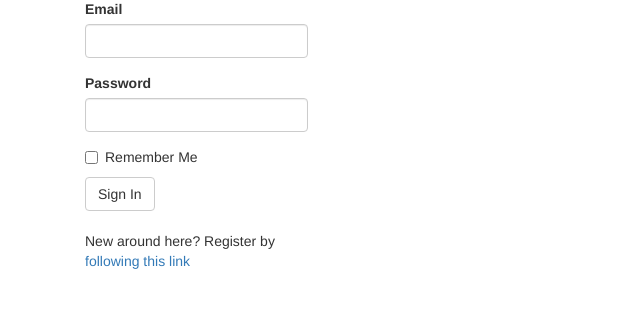
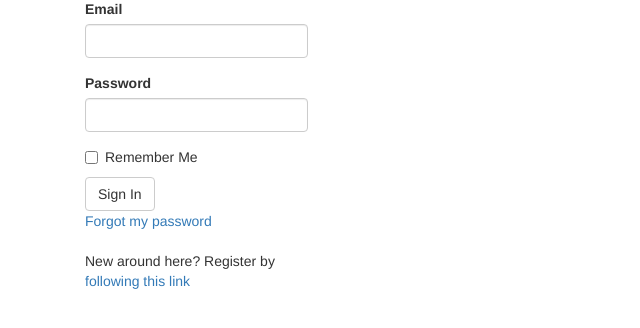
Before and after one commit to jonodrew/fusion, a Flask app: page /login in a window 1280 px wide. Shown: the part 143-471 px from the top of the page, without its empty margins (0-640 px from the left). Run offline with Flask 2, Linux system fonts and the light colour scheme; parts of the project's set-up code (start-up, migrations or seed data) failed here and were passed over; some libraries are stand-ins or nearby versions.

Commit message:
Completed password reset route

```diff
--- a/app/forms.py
+++ b/app/forms.py
@@ -1,6 +1,6 @@
 from flask_wtf import FlaskForm
 from wtforms import StringField, PasswordField, BooleanField, SubmitField, SelectField, TextAreaField, RadioField
-from wtforms.validators import DataRequired, EqualTo, ValidationError
+from wtforms.validators import DataRequired, EqualTo, ValidationError, Email
 
 from app.models import User
 
@@ -75,3 +75,8 @@ class PreferencesForm(FlaskForm):
             else:
                 seen.add(field.data)
         return result
+
+
+class ResetPasswordRequestForm(FlaskForm):
+    email = StringField('Email', validators=[DataRequired(), Email()])
+    submit = SubmitField('Request Password Reset')
--- a/app/routes.py
+++ b/app/routes.py
@@ -2,11 +2,12 @@ from flask_login import current_user, login_user
 from werkzeug.urls import url_parse
 from app import app, db
 from flask import render_template, flash, redirect, url_for, request, abort
-from app.forms import LoginForm, DepartmentalRoleForm, RegistrationForm, RegisterAsForm, PreferencesForm
+from app.forms import LoginForm, DepartmentalRoleForm, RegistrationForm, RegisterAsForm, PreferencesForm, \
+    ResetPasswordRequestForm
 from app.models import User, Candidate, Preferences
 from flask_login import logout_user, login_required
 import datetime as dt
-from .email import send_email_confirmation
+from .email import send_email_confirmation, send_password_reset_email
 
 
 @app.route('/')
@@ -147,3 +148,17 @@ def my_cohort():
 
     ]
     return render_template('my-cohort.html', data=cohort)
+
+
+@app.route('/reset-password-request', methods=['POST', 'GET'])
+def reset_password_request():
+    if current_user.is_authenticated:
+        return redirect(url_for('index'))
+    form = ResetPasswordRequestForm()
+    if form.validate_on_submit():
+        user = User.query.filter_by(email=form.email.data).first()
+        if user:
+            send_password_reset_email(user)
+        flash('Check your email for the instructions to reset your password')
+        return redirect(url_for('login'))
+    return render_template('reset-password-request.html', title='Reset Password', form=form)
--- a/app/templates/login.html
+++ b/app/templates/login.html
@@ -8,6 +8,8 @@
     <div class="row">
         <div class= "col-md-4">
             {{ wtf.quick_form(form) }}
+            <a href="{{ url_for('reset_password_request') }}">Forgot my password</a>
+            <br>
             <br>
             New around here? Register by<a href="{{ url_for('register') }}"> following this link</a>
         </div>
```
Also changed, not shown: app/templates/reset-password-request.html (added, +9 -0 lines).
